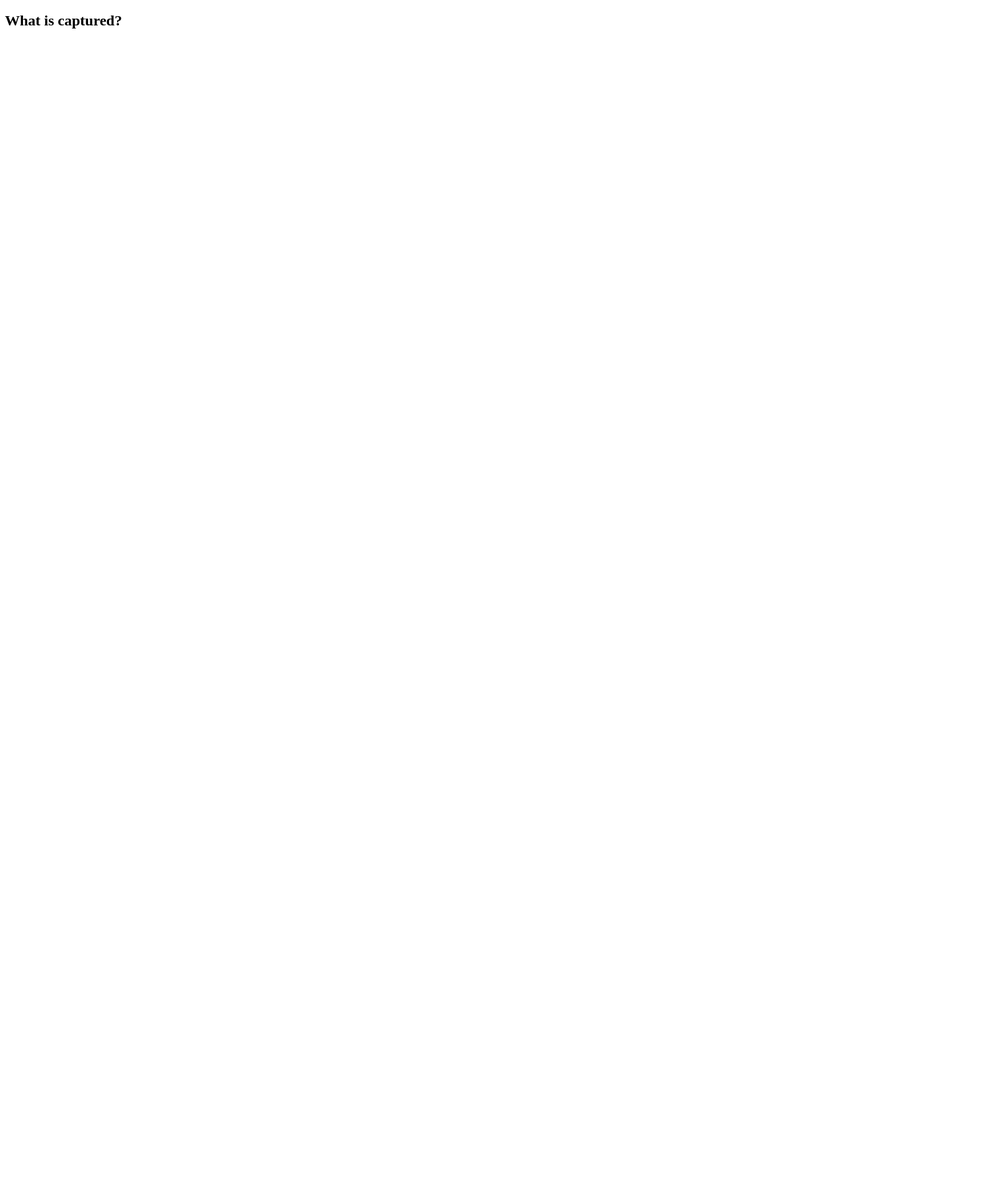
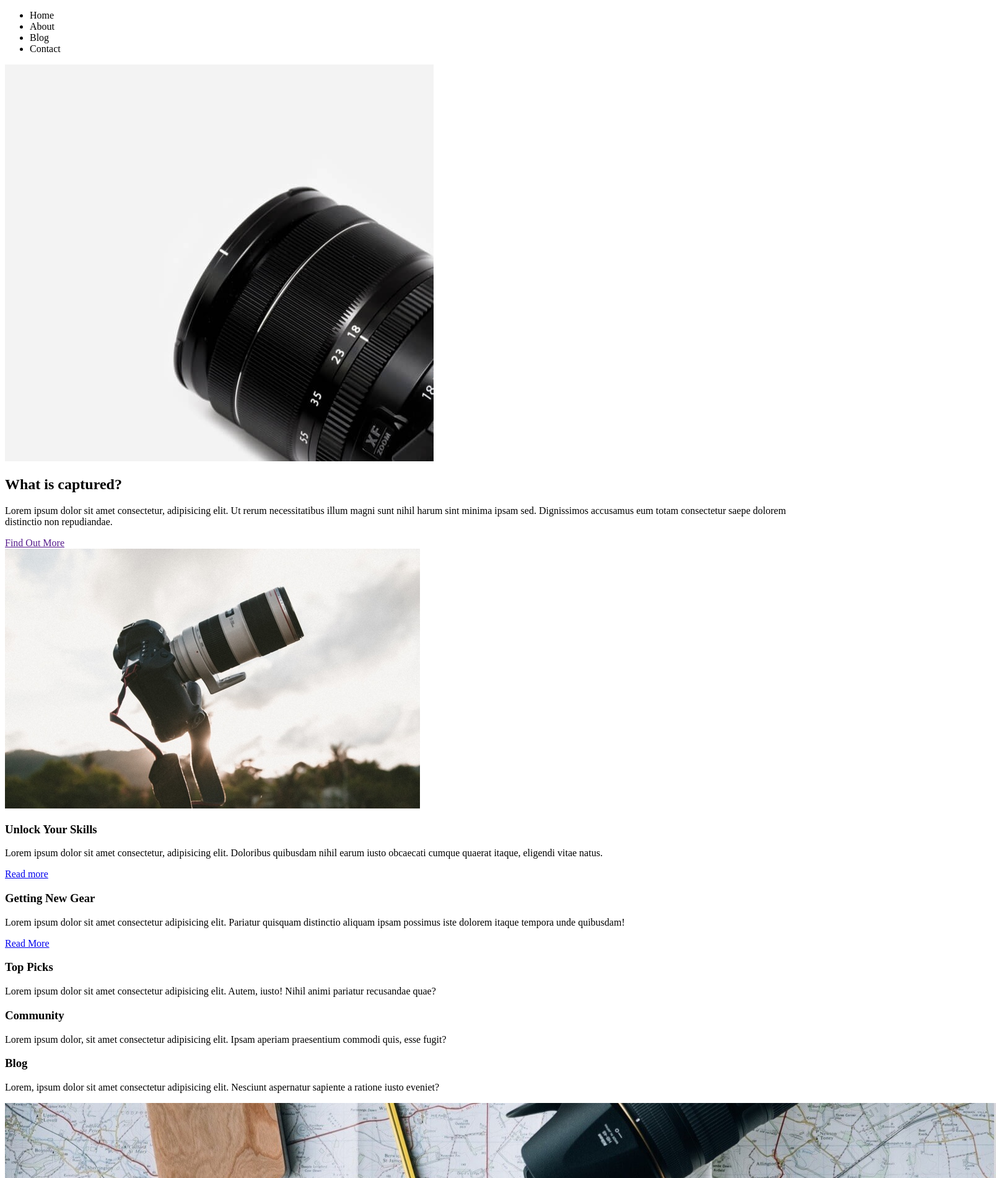
Before and after one commit to alxndrdrgz/alex-rodriguez-project-one, a plain HTML site: page index.html in a window 1280 px wide. Shown: the top 1900 px of the page at 62% size, 1608 px wide, since content can reach past the window. Before the commit the page ends 800 px from the top, so only its background shows below. Drawn offline with Linux system fonts and the light colour scheme.

Commit message:
Finished index.html

```diff
--- a/index.html
+++ b/index.html
@@ -11,11 +11,84 @@
 
     <!-- Header starts here -->
     <header>
-
+        <div class="wrapper">
+            <nav>
+                <ul>
+                    <li>Home</li>
+                    <li>About</li>
+                    <li>Blog</li>
+                    <li>Contact</li>
+                </ul>
+            </nav>
+            <img src="assets/header-box-image.jpg" alt="camera lens">
+        </div>
     </header>
 
-    <section class="about">
+    <section class="sectionOne">
         <h2>What is captured?</h2>
+        <p>Lorem ipsum dolor sit amet consectetur, adipisicing elit. Ut rerum necessitatibus illum magni sunt nihil harum sint minima ipsam sed. Dignissimos accusamus eum totam consectetur saepe dolorem distinctio non repudiandae.</p>
+        <a href="">Find Out More</a>
     </section>
+
+    <section class="sectionTwo">
+        <div class="wrapper">
+            <img src="assets/left-image.jpg" alt="a camera against a cloudy sky">
+            <div class="textBoxRight">
+                <h3>Unlock Your Skills</h3>
+                <p>Lorem ipsum dolor sit amet consectetur, adipisicing elit. Doloribus quibusdam nihil earum iusto obcaecati cumque quaerat itaque, eligendi vitae natus.</p>
+                <a href="#" class="readMore">Read more</a>
+            </div>
+
+            <div class="textBoxLeft">
+                <h3>Getting New Gear</h3>
+                <p>Lorem ipsum dolor sit amet consectetur adipisicing elit. Pariatur quisquam distinctio aliquam ipsam possimus iste dolorem itaque tempora unde quibusdam!</p>
+                <a href="#" class="readMore">Read More</a>
+            </div>
+        </div>
+    </section>
+
+    <section class="sectionThree">
+        <div class="wrapper">
+            <h3>Top Picks</h3>
+            <p>
+                Lorem ipsum dolor sit amet consectetur adipisicing elit. Autem, iusto! Nihil animi pariatur recusandae quae?
+            </p>
+
+            <h3>Community</h3>
+            <p>
+                Lorem ipsum dolor, sit amet consectetur adipisicing elit. Ipsam aperiam praesentium commodi quis, esse fugit?
+            </p>
+
+            <h3>Blog</h3>
+            <p>
+                Lorem, ipsum dolor sit amet consectetur adipisicing elit. Nesciunt aspernatur sapiente a ratione iusto eveniet?
+            </p>
+        </div>
+    </section>
+
+    <div class="banner">
+        <img src="assets/banner.jpg" alt="a map and travel items">
+    </div>
+
+    <section class="sectionFour">
+        <div class="wrapper">
+            <img src="assets/small-box.jpg" alt="A rearview of a person looking at their camera with a mountain in the background">
+            <h2>This month's profile</h2>
+            <p>Lorem ipsum dolor sit amet consectetur, adipisicing elit. Vero veniam, quibusdam provident amet, dignissimos consequatur officiis minima voluptates unde repudiandae officia error dolore repellat quam tempora ad nihil inventore. Dignissimos.</p>
+            <a href="#" class="findOut">Find out more</a>
+        </div>
+    </section>
+
+    <section class="section5">
+        <div class="imageGalery">
+            <img src="assets/gallery-image-1.jpg" alt="the LCD screen of a camera">
+            <img src="assets/gallery-image-2.jpg" alt="A camera surrounded by leaves">
+            <img src="assets/gallery-image-3.jpg" alt="An image of a nikon camera">
+        </div>
+    </section>
+
+    <footer>
+        Copyright 2018 HackerYou
+    </footer>
 </body>
 </html>
```
